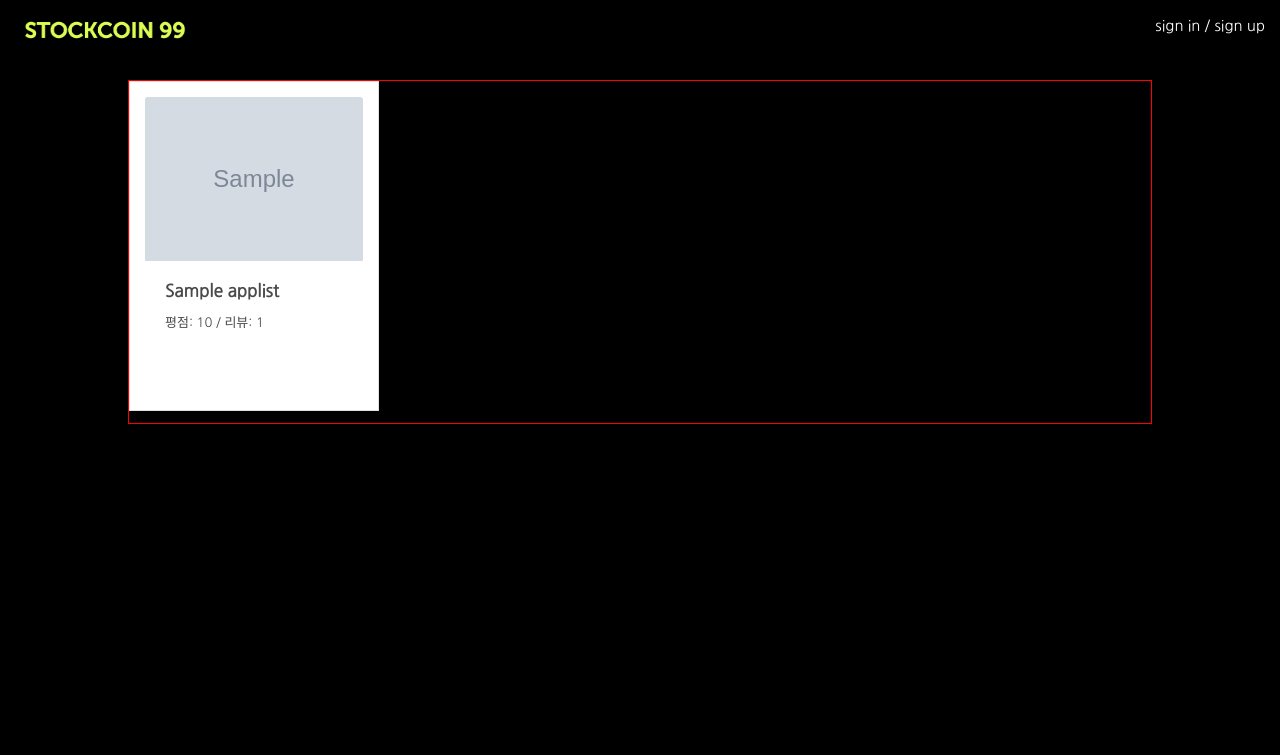
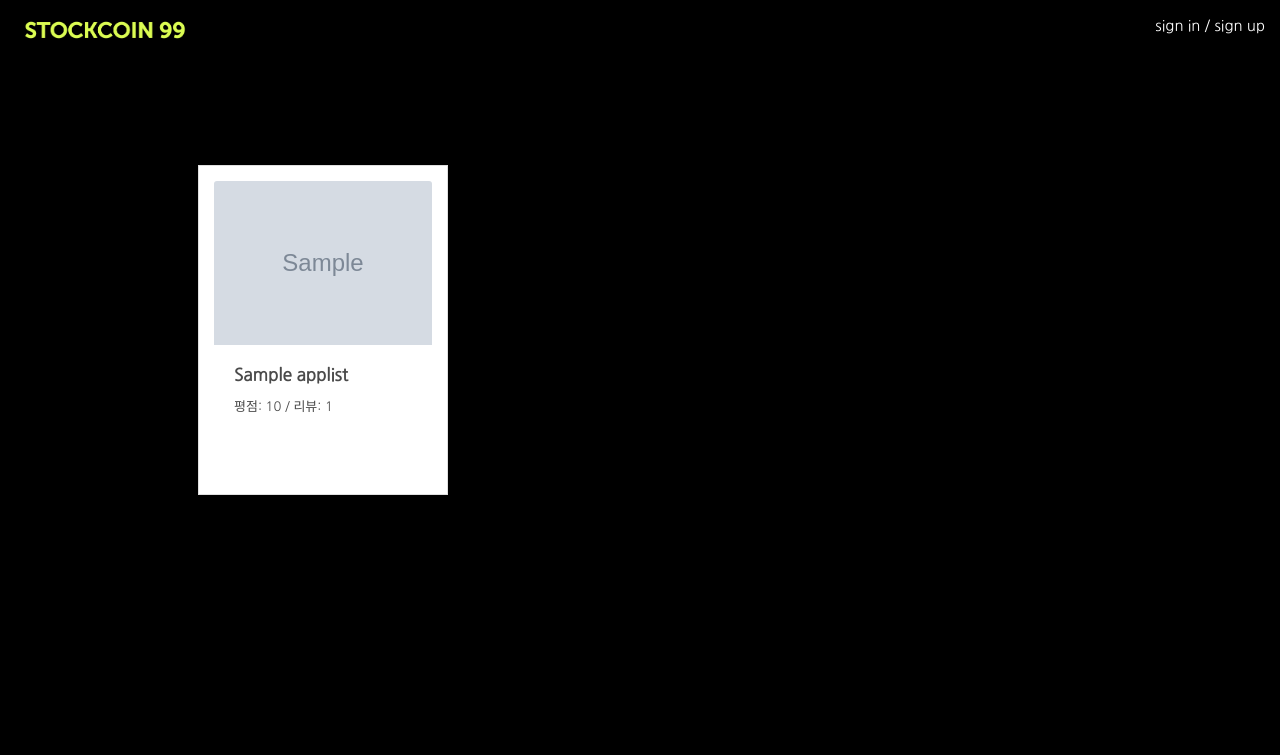
Before and after one commit to soujinko/project01_team4, a Flask app: page /getcard in a window 1280 px wide. Shown: the top 755 px of the page. Before the commit the page ends 424 px from the top, so only its background shows below. Run offline with Flask 2, Linux system fonts and the light colour scheme; grey boxes marked "Sample" are stand-in pictures; a database or web service that is not in the repository returns one stand-in record (values such as "Sample title"); some libraries are stand-ins or nearby versions.

Commit message:
no message

```diff
--- a/templates/index.html
+++ b/templates/index.html
@@ -129,12 +129,12 @@
             border-bottom: 2px solid #DBFC52;
         }
 
-
         .card {
             background-color: white;
             padding: 15px;
             box-sizing: border-box;
             border-radius: 0;
+
 
         }
         .card:hover {
@@ -146,13 +146,19 @@
         }
 
         .wrap {
-            margin: 80px auto 0 auto;
+            margin: 100px auto 0 auto;
             width: 80%;
-            border: 1px solid red;
-            box-sizing: border-box;
+            {#border: 4px solid red;#}
 
         }
-
+            .cards-box {
+            display: flex;
+            /*justify-content: space-between;*/
+            margin: 0 70px;
+            margin-top: 65px;
+            flex-wrap: wrap;
+            float: left;
+        }
 
 
 
@@ -185,13 +191,43 @@
 
 
         <div class="wrap">
+
             {% if user_info %}
                 <div class="userbox">
-                    <div style="color: white; text-align: center">{{ user_info.username }}님, 금주 top3 앱입니다!</div>
+                    <div style="color: white;">{{ user_info.username }}님, 금주 top3 {{ type }} 앱입니다!</div>
 
-                    <div style="margin-top: 30px" class="card-columns">
+                    <div style="margin-top: 30px" class="card-columns cards-box">
                         {% for i in bestapps %}
-                            <div style="width: 250px; height: 330px; " class="card"
+                            {% if i.star_avg %}
+                                <div style="width: 250px; height: 330px; " class="card "
+                                     onclick="window.location.href='/get_detail_Test?type_give={{ i.app_name }}'">
+                                    <img class="card-img-top" src="{{ i.image_url }}" alt="Card image cap">
+                                    <div class="card-body">
+                                        <h5 class="card-title"
+                                            style="font-size: 17px; font-weight: bold">{{ i.app_name }}</h5>
+                                        {% if i.star_avg %}
+                                            <p class="card-text" style="font-size: 13px;">평점: {{ i.star_avg }} /
+                                                리뷰: {{ i.review }}</p>
+                                        {% else %}
+                                            <p class="card-text" style="font-size: 13px;">평점: {{ i.review }} /
+                                                리뷰: {{ i.review }}</p>
+                                        {% endif %}
+                                    </div>
+                                </div>
+                            {% endif %}
+                        {% endfor %}
+                    </div>
+                </div>
+                <hr>
+
+            {% endif %}
+
+
+
+            <div class="">
+                <div class="card-columns cards-box">
+                    {% for i in result %}
+                        <div style="width: 250px; height: 330px; margin-bottom: 20px" class="card"
                              onclick="window.location.href='/get_detail_Test?type_give={{ i.app_name }}'">
                             <img class="card-img-top" src="{{ i.image_url }}" alt="Card image cap">
                             <div class="card-body">
@@ -208,27 +244,6 @@
                     {% endfor %}
                 </div>
             </div>
-            {% endif %}
-
-
-            <div class="card-columns">
-                {% for i in result %}
-                    <div style="width: 250px; height: 330px;" class="card"
-                         onclick="window.location.href='/get_detail_Test?type_give={{ i.app_name }}'">
-                        <img class="card-img-top" src="{{ i.image_url }}" alt="Card image cap">
-                        <div class="card-body">
-                            <h5 class="card-title" style="font-size: 17px; font-weight: bold">{{ i.app_name }}</h5>
-                            {% if i.star_avg %}
-                                <p class="card-text" style="font-size: 13px;">평점: {{ i.star_avg }} /
-                                    리뷰: {{ i.review }}</p>
-                            {% else %}
-                                <p class="card-text" style="font-size: 13px;">평점: {{ i.review }} /
-                                    리뷰: {{ i.review }}</p>
-                            {% endif %}
-                        </div>
-                    </div>
-                {% endfor %}
-            </div>
 
         </div>
 
```
Lines whose indentation alone changed are shown as unchanged.
